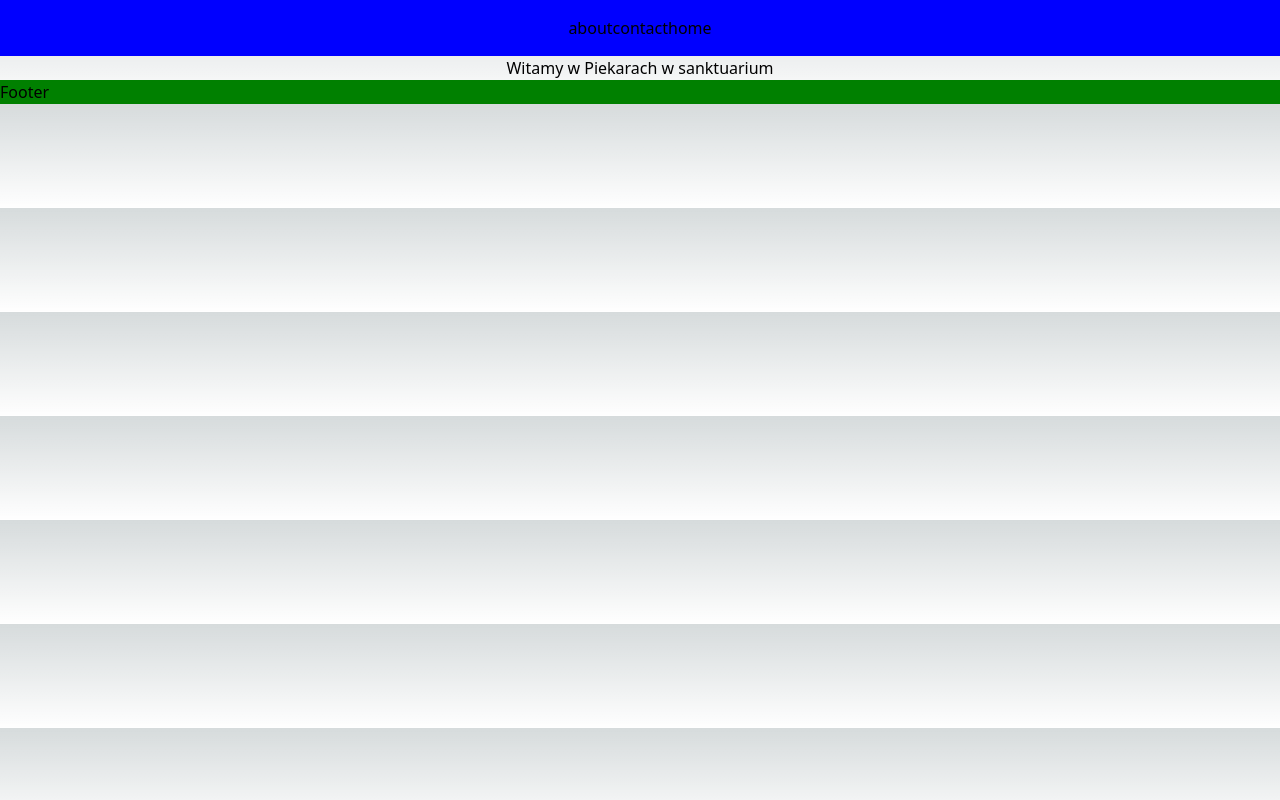
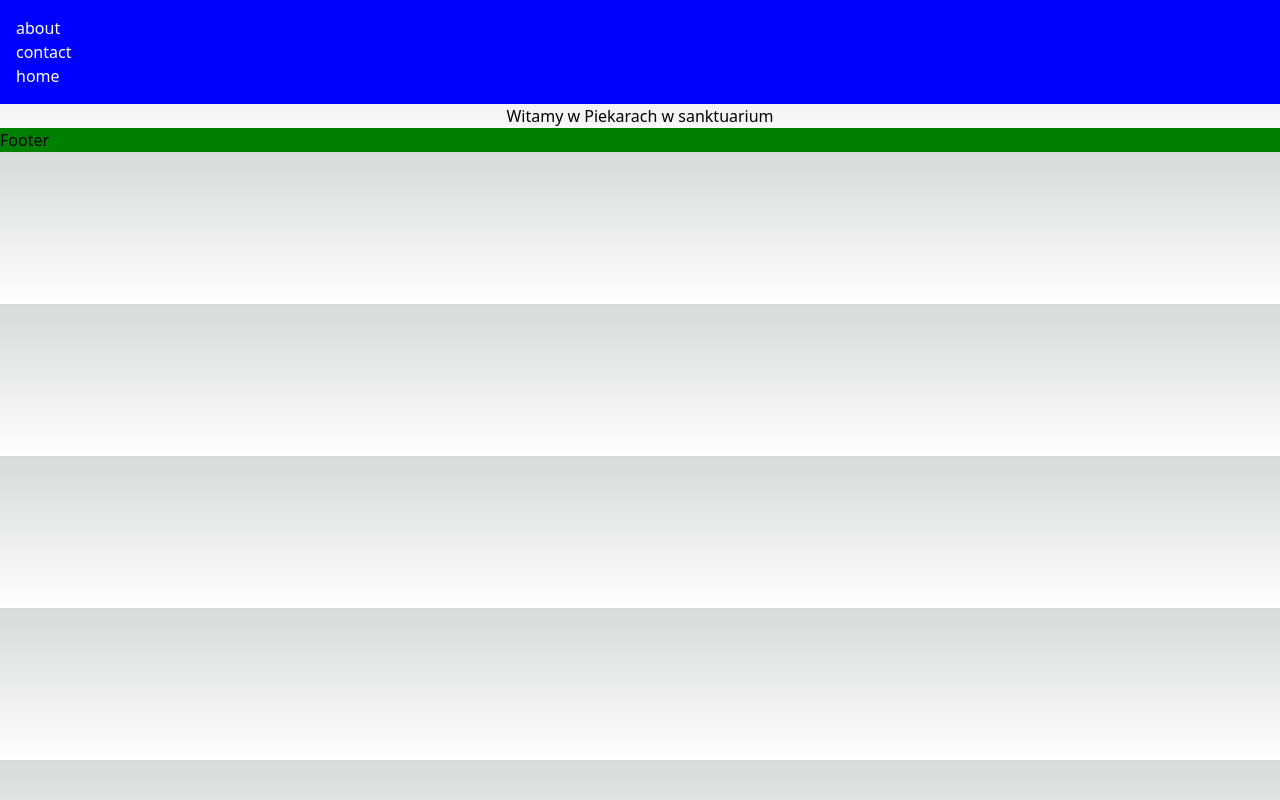
Before and after one commit to tomaszrosko/next-js, a Next.js app: page /about in a window 1280 px wide. Built offline with nearby package versions, Linux system fonts and the light colour scheme.

Commit message:
ad style nav

```diff
--- a/components/header.js
+++ b/components/header.js
@@ -4,19 +4,15 @@ function Header() {
         <>
             <div className={"header"}>
                 <nav className="menu" id="menu">
-                    <ul className={"flex justify-center p-4"}>
-                        {/*<li><a className="Menu-Item p-4" href="about">about*/}
-                        {/*</a></li>*/}
-                        {/*<li><a className="Menu-Item p-4" href="contact">contact</a></li>*/}
-                        {/*<li><a className="Menu-Item p-4" href="home">home</a></li>*/}
+                    <ul className={"flex-grow p-4"}>
                         <li>
-                            <Link href="/about" replace>about</Link>
+                            <Link className="text-white" href="/about">about</Link>
                         </li>
                         <li>
-                            <Link href="/contact" replace>contact</Link>
+                            <Link className="text-white" href="/contact">contact</Link>
                         </li>
                         <li>
-                            <Link href="/home" replace>home</Link>
+                            <Link className="text-white" href="/home">home</Link>
                         </li>
                     </ul>
                 </nav>
```
